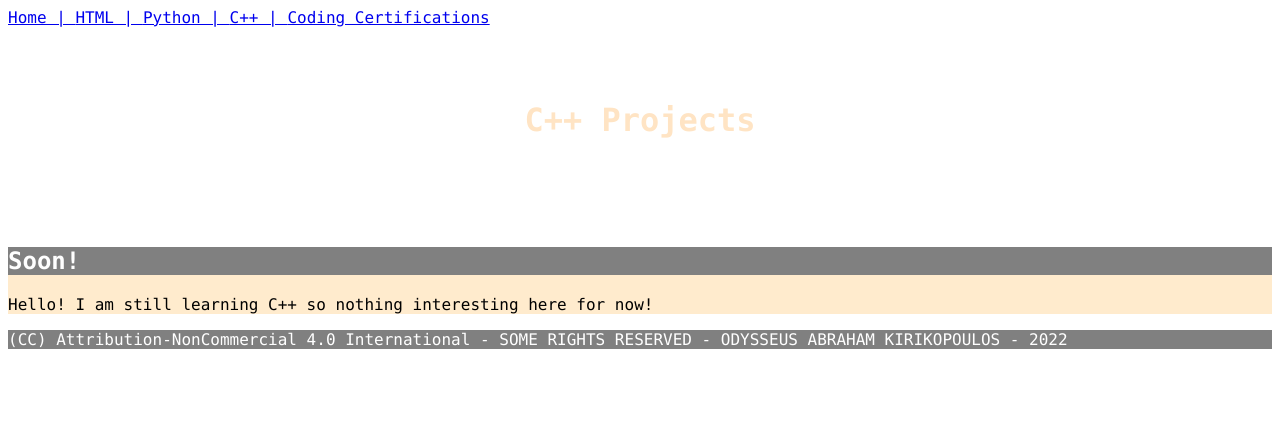
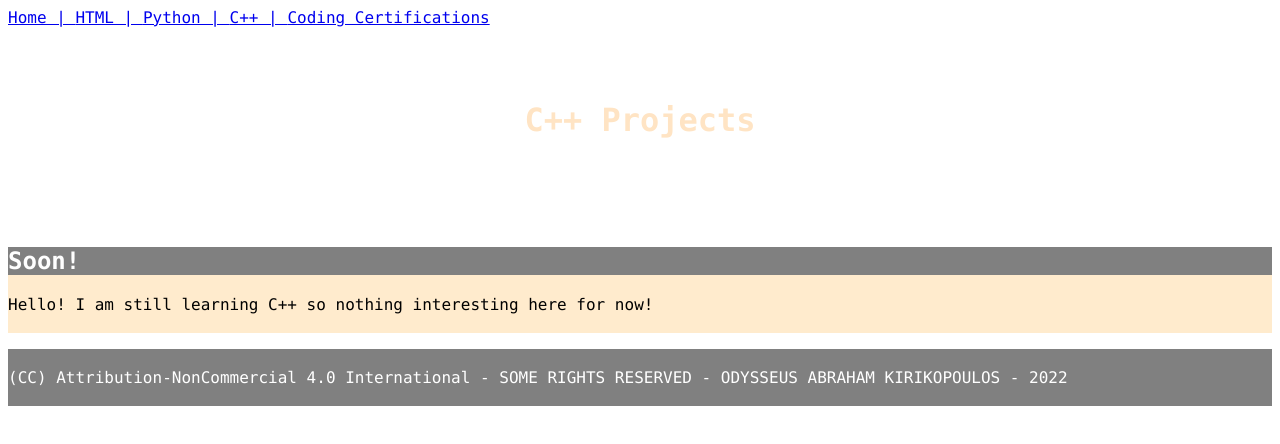
Before and after one commit to OdyCodes/odycodes.github.io, a plain HTML site: page cpp.html in a window 1280 px wide. Drawn offline with Linux system fonts and the light colour scheme.

Commit message:
Update cpp.html

```diff
--- a/cpp.html
+++ b/cpp.html
@@ -21,16 +21,16 @@
         </div>
     </div>
 
-    <div id="soon">
+    <div id="soon" class="header">
 
         <h2>Soon!</h2>
 
-        <p>Hello! I am still learning C++ so nothing interesting here for now!</p>
+        <p>Hello! I am still learning C++ so nothing interesting here for now!<br /><br /></p>
 
     </div>
 
     <div id="copyright">
-        <p>(CC) Attribution-NonCommercial 4.0 International - SOME RIGHTS RESERVED - ODYSSEUS ABRAHAM KIRIKOPOULOS - 2022</p>
+        <p><br />(CC) Attribution-NonCommercial 4.0 International - SOME RIGHTS RESERVED - ODYSSEUS ABRAHAM KIRIKOPOULOS - 2022<br /><br /></p>
     </div>
 
 </body>
```
